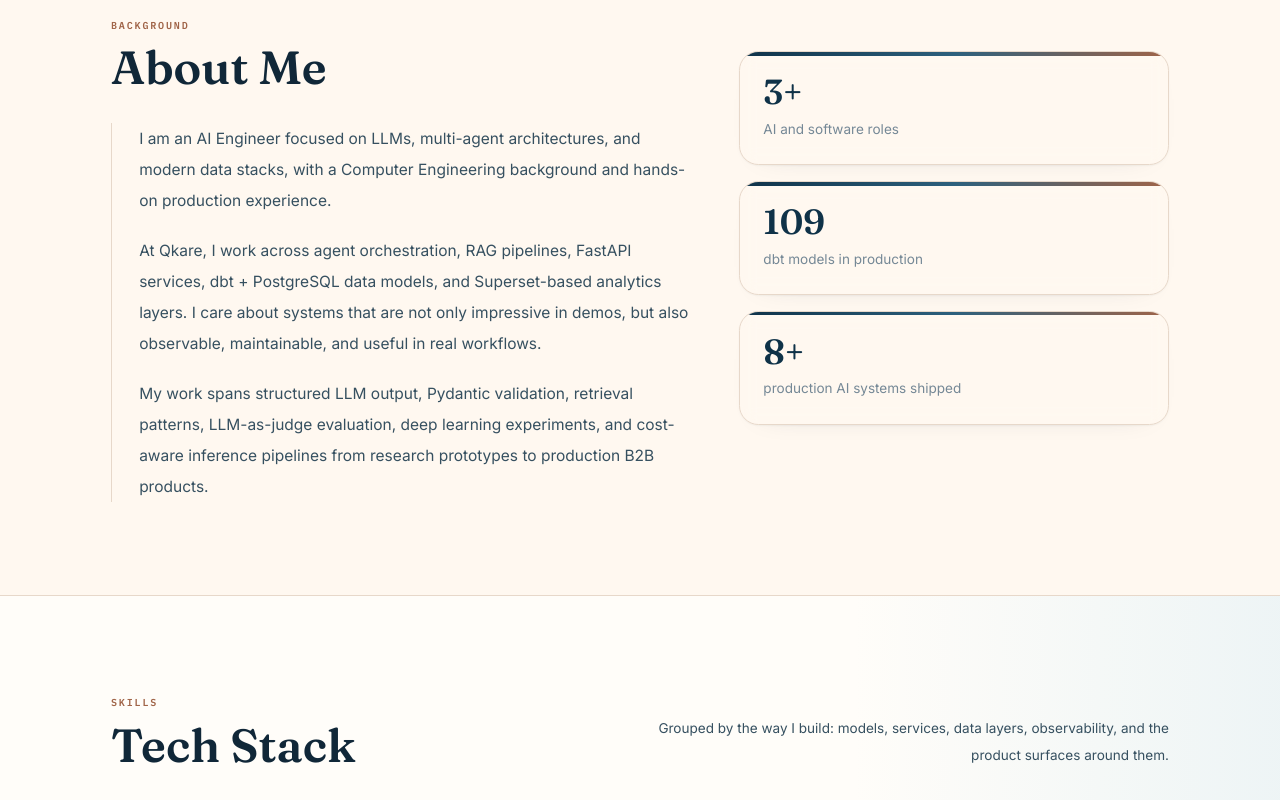
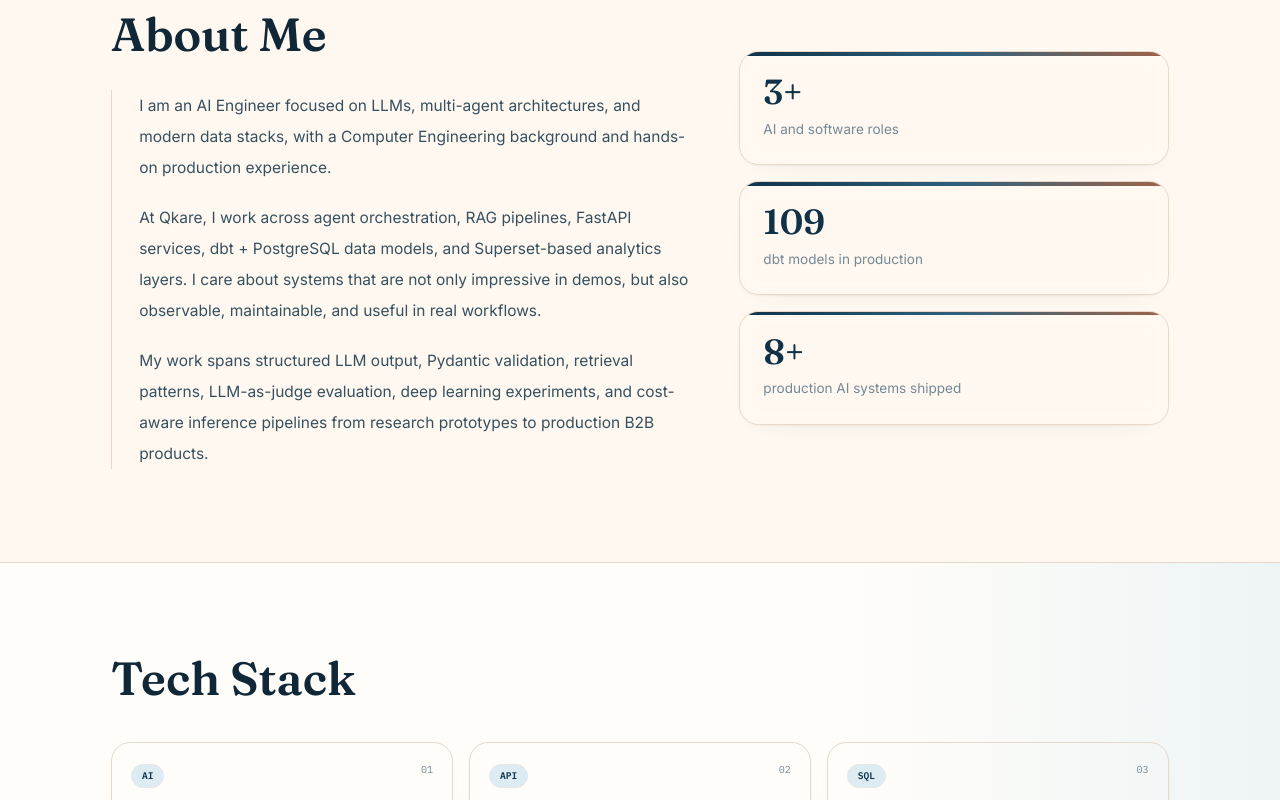
Before and after one commit to melisklc0/melis-kilic-portfolio, a React (Vite) app: page / in a window 1280 px wide. Shown: the part 820-1620 px from the top of the page. Built offline with nearby package versions, Linux system fonts and the light colour scheme.

Commit message:
feat: remove section eyebrow elements for cleaner component layout

```diff
--- a/src/components/About.tsx
+++ b/src/components/About.tsx
@@ -40,7 +40,6 @@ export function About() {
       <div className="container-main">
         <div className="grid gap-12 lg:grid-cols-[1.15fr_0.85fr] lg:items-start">
           <div>
-            <p className="section-eyebrow">{c.label}</p>
             <h2 className="section-title mb-8">{c.heading}</h2>
             <div className="relative space-y-5 border-l border-border pl-5 md:pl-7">
               {c.body.map((paragraph, index) => (
--- a/src/components/Certificates.tsx
+++ b/src/components/Certificates.tsx
@@ -9,16 +9,8 @@ export function Certificates() {
   return (
     <section id="certificates" className="border-t border-border bg-surface py-20 md:py-24">
       <div className="container-main">
-        <div className="mb-10 grid gap-4 md:grid-cols-[0.72fr_1fr] md:items-end">
-          <div>
-          <p className="section-eyebrow">{lang === 'en' ? 'Credentials' : 'Sertifikalar'}</p>
+        <div className="mb-10">
           <h2 className="section-title">{lang === 'en' ? 'Certificates' : 'Sertifikalar'}</h2>
-          </div>
-          <p className="max-w-xl text-sm leading-7 text-text-secondary md:justify-self-end md:text-right">
-            {lang === 'en'
-              ? 'Focused credentials that support practical AI engineering, data work, and production delivery.'
-              : 'Pratik AI muhendisligi, veri calismasi ve uretim teslimini destekleyen odakli belgeler.'}
-          </p>
         </div>
 
         <div className="grid gap-4 md:grid-cols-2">
--- a/src/components/Contact.tsx
+++ b/src/components/Contact.tsx
@@ -28,7 +28,6 @@ export function Contact() {
         <div className="relative overflow-hidden rounded-[1.6rem] border border-border bg-page/90 shadow-card-lg">
           <div className="grid gap-0 lg:grid-cols-[1fr_430px]">
             <div className="p-6 md:p-10">
-              <p className="section-eyebrow">{lang === 'en' ? 'Contact' : 'Iletisim'}</p>
               <h2 className="section-title mb-4">{lang === 'en' ? 'Get in touch' : 'Iletisime gec'}</h2>
               <p className="mb-7 max-w-md text-base leading-8 text-text-secondary">{tc.body}</p>
 
--- a/src/components/Education.tsx
+++ b/src/components/Education.tsx
@@ -20,7 +20,6 @@ export function Education() {
     <section id="education" className="relative overflow-hidden border-t border-border bg-page py-20 md:py-24 scroll-mt-24">
       <div className="container-main">
         <div className="mb-12">
-          <p className="section-eyebrow">{t.education.label}</p>
           <h2 className="section-title">{t.education.heading}</h2>
         </div>
 
--- a/src/components/Experience.tsx
+++ b/src/components/Experience.tsx
@@ -20,7 +20,6 @@ export function Experience() {
     <section id="experience" className="relative overflow-hidden border-t border-border bg-page py-20 md:py-24 scroll-mt-24">
       <div className="container-main">
         <div className="mb-12">
-          <p className="section-eyebrow">{t.experience.label}</p>
           <h2 className="section-title">{t.experience.heading}</h2>
         </div>
 
--- a/src/components/Projects.tsx
+++ b/src/components/Projects.tsx
@@ -14,21 +14,8 @@ export function Projects() {
     <section id="projects" className="relative overflow-hidden border-t border-border bg-page py-20 md:py-28">
       <div className="pointer-events-none absolute inset-x-0 top-0 h-48 bg-[linear-gradient(to_bottom,rgba(15,50,72,0.06),transparent)]" />
       <div className="mx-auto max-w-[1320px] px-5 md:px-8">
-        <div className="relative mb-12 grid gap-6 md:grid-cols-[0.72fr_1fr] md:items-end">
-          <div>
-            <p className="section-eyebrow">{t.projects.label}</p>
-            <h2 className="section-title">{t.projects.heading}</h2>
-          </div>
-          <div className="flex flex-col gap-4 md:items-end">
-            <p className="max-w-xl text-sm leading-7 text-text-secondary md:text-right">
-              {lang === 'en'
-                ? 'Production systems with architecture, scale, technical focus, and real delivery context.'
-                : 'Production sistemler: mimari, ölçek, teknik odak ve gerçek ürün bağlamıyla.'}
-            </p>
-            <span className="metric-chip">
-              {projects.length} {lang === 'en' ? 'projects' : 'proje'} / {featured.length} {lang === 'en' ? 'featured' : 'one cikan'}
-            </span>
-          </div>
+        <div className="relative mb-12">
+          <h2 className="section-title">{t.projects.heading}</h2>
         </div>
 
         <div className="relative mb-12 space-y-7">
--- a/src/components/Skills.tsx
+++ b/src/components/Skills.tsx
@@ -11,16 +11,8 @@ export function Skills() {
     <section id="skills" className="relative overflow-hidden border-t border-border bg-surface py-20 md:py-24">
       <div className="absolute inset-y-0 right-0 hidden w-1/3 bg-[linear-gradient(90deg,transparent,rgba(220,236,242,0.5))] lg:block" />
       <div className="container-main">
-        <div className="relative mb-10 grid gap-5 md:grid-cols-[0.8fr_1fr] md:items-end">
-          <div>
-            <p className="section-eyebrow">{t.skills.label}</p>
-            <h2 className="section-title">{t.skills.heading}</h2>
-          </div>
-          <p className="max-w-xl text-sm leading-7 text-text-secondary md:justify-self-end md:text-right">
-            {lang === 'en'
-              ? 'Grouped by the way I build: models, services, data layers, observability, and the product surfaces around them.'
-              : 'Gelistirme bicimime gore gruplandi: modeller, servisler, veri katmanlari, gozlemlenebilirlik ve urun arayuzleri.'}
-          </p>
+        <div className="relative mb-10">
+          <h2 className="section-title">{t.skills.heading}</h2>
         </div>
 
         <div className="relative grid gap-4 md:grid-cols-2 lg:grid-cols-3">
--- a/src/index.css
+++ b/src/index.css
@@ -58,7 +58,6 @@
   .btn-link    { @apply btn text-text-secondary hover:text-text-primary px-0; }
 
   /* Section meta */
-  .section-eyebrow { @apply inline-flex text-2xs font-mono font-semibold text-coffee uppercase mb-3 tracking-[0.18em]; }
   .section-title   { @apply font-display text-3xl md:text-5xl font-semibold text-text-primary leading-tight; }
   .section-lead    { @apply text-base text-text-muted leading-relaxed; }
 
@@ -78,7 +77,6 @@
 
   /* Tech chip */
   .chip { @apply inline-flex items-center text-xs font-mono font-medium px-2.5 py-1 rounded-full bg-surface text-text-secondary border border-border; }
-  .metric-chip { @apply inline-flex items-center gap-1.5 rounded-full border border-border bg-surface px-3 py-1 text-2xs font-mono text-text-muted; }
 
   /* Divider */
   .divider { @apply border-t border-border; }
```
